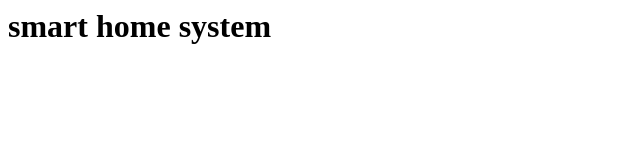
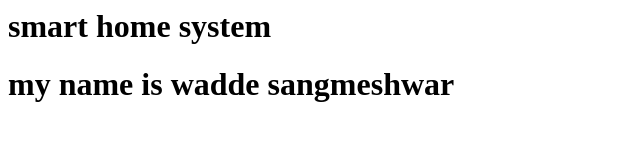
Before and after one commit to WADDE3161/sangmeshwarwadde, a plain HTML site: page index.html in a window 1280 px wide. Shown: the whole page, without its empty margins (0-640 px from the left). Drawn offline with Linux system fonts and the light colour scheme.

Commit message:
Update index.html

```diff
--- a/index.html
+++ b/index.html
@@ -1,3 +1,11 @@
 <html>
 <tital><h1>smart home system </h1></tital>
+  <head>
+    <h1> my name is wadde sangmeshwar </h1>
+
+  </head>
+  <body>
+
+
+  </body>
 </html>
```
